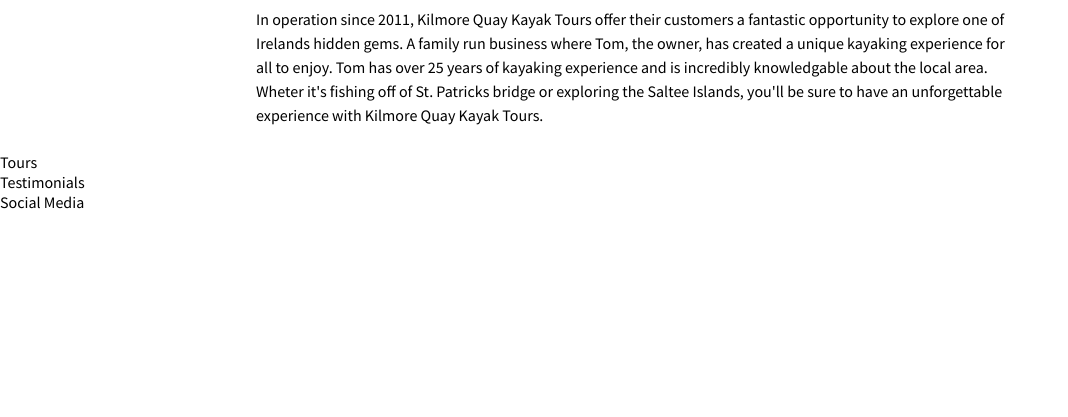
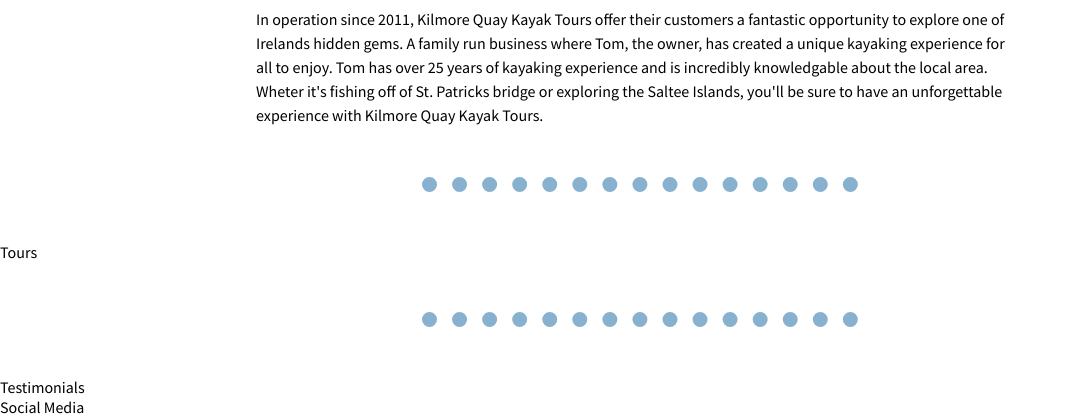
Before and after one commit to danieljjb/kayak-tours, a plain HTML site: page index.html in a window 1280 px wide. Shown: the part 1317-1734 px from the top of the page, without its empty margins (0-1068 px from the left). Before the commit the page ends 1529 px from the top, so only its background shows below. Drawn offline with Linux system fonts and the light colour scheme.

Commit message:
Add and style hr element

```diff
--- a/assets/css/style.css
+++ b/assets/css/style.css
@@ -94,3 +94,12 @@ p {
     margin: 25px auto 25px auto;
     text-align: left;
 }
+
+/* hr */
+
+hr {
+    border-style: none;
+    border-top: 15px dotted #387eaf;
+    opacity: 0.6;
+    margin: 50px 33% 50px 33%;
+}
--- a/index.html
+++ b/index.html
@@ -49,9 +49,11 @@
             </p>
         </div>
     </section>
+    <hr>
     <section>
         Tours
     </section>
+    <hr>
     <section>
         Testimonials
     </section>
```
